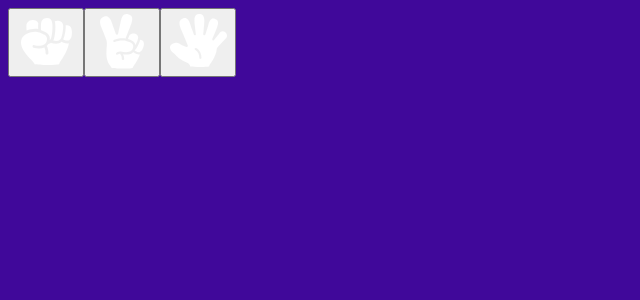
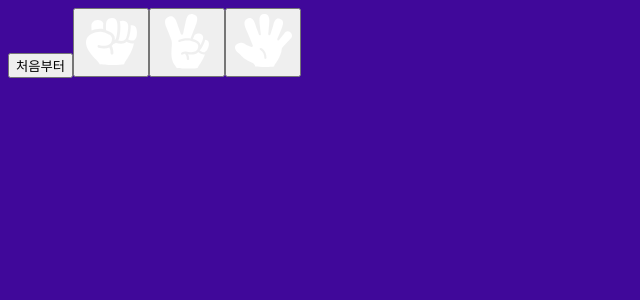
Before and after one commit to PJW980921/rock-scissor-paper, a React (Create React App) app: page / in a window 1280 px wide. Shown: the top 300 px of the page, without its empty margins (0-640 px from the left). Built offline with nearby package versions, Linux system fonts and the light colour scheme.

Commit message:
feat : clearBtnComponent 생성

```diff
--- a/src/component/App.jsx
+++ b/src/component/App.jsx
@@ -1,9 +1,12 @@
 import HandButton from './HandButton';
+import Button from './Button';
 
 function App() {
   const handleClick = (value) => console.log(value);
+  const handleClearClick = () => console.log('처음부터');
   return (
     <div>
+      <Button onClick={handleClearClick}>처음부터</Button>
       <HandButton value="rock" onClick={handleClick} />
       <HandButton value="scissor" onClick={handleClick} />
       <HandButton value="paper" onClick={handleClick} />
--- /dev/null
+++ b/src/component/Button.jsx
@@ -0,0 +1,5 @@
+function Button({ children , onClick }) {
+  return <button onClick={onClick}>{children}</button>;
+}
+
+export default Button;
```
